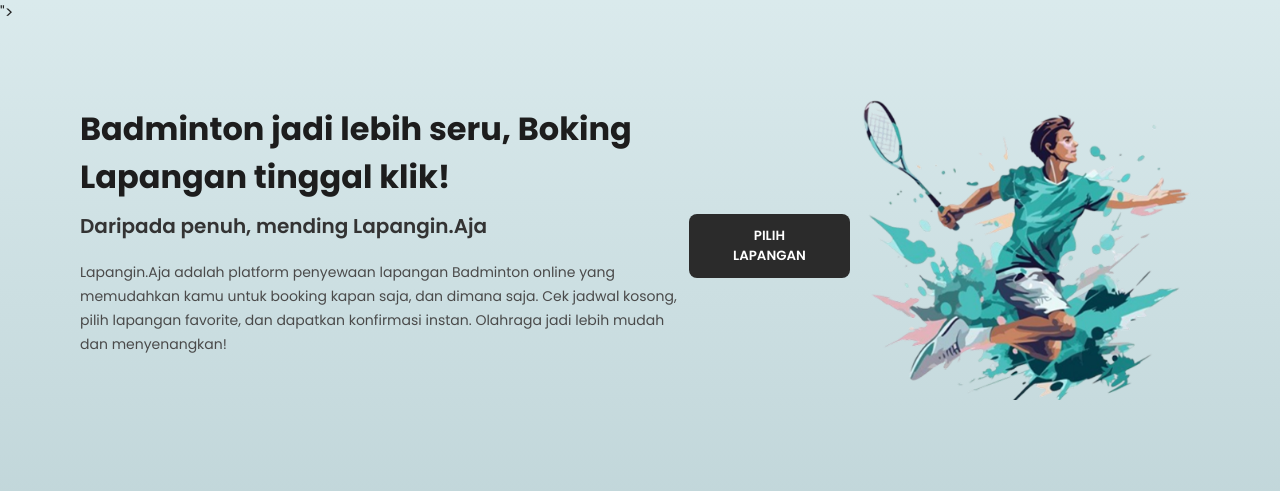
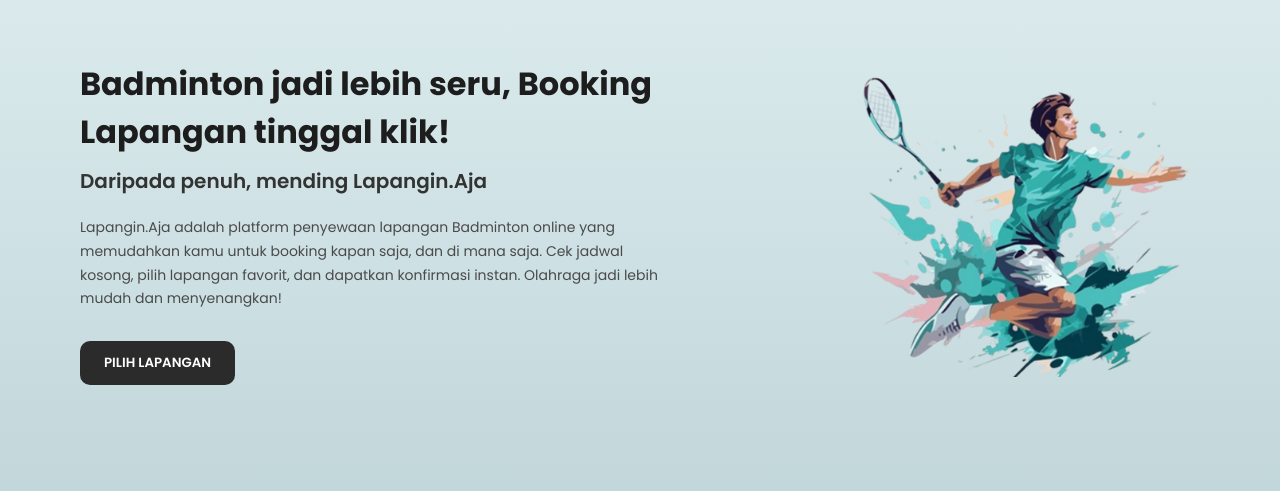
Before and after one commit to kaha-ayj/PROYEK1, a PHP site: page / in a window 1280 px wide. Shown: the part 101-592 px from the top of the page. Run offline with PHP 8.4, Linux system fonts and the light colour scheme.

Commit message:
modifikasi tampilan

```diff
--- a/assets/style.css
+++ b/assets/style.css
@@ -13,7 +13,7 @@ color: #222;
 min-height: 100vh;
 }
 
-/* HEADER */
+
 header {
 display: flex;
 justify-content: space-between;
@@ -25,7 +25,6 @@ padding: 25px 80px;
 width: 200px;
 height: auto;
 transform: scale(1.2);
-
 }
 
 .buttons button {
@@ -40,10 +39,6 @@ font-weight: 600;
 transition: 0.3s;
 }
 
-.buttons button.signup {
-background: #2b2b2b;
-}
-
 .buttons button:hover {
 opacity: 0.8;
 }
@@ -53,10 +48,14 @@ display: flex;
 justify-content: space-between;
 align-items: center;
 padding: 60px 80px;
+gap: 30px;
 }
 
 .hero .text {
-width: 55%;
+display: flex;
+flex-direction: column;
+align-items: flex-start;
+max-width: 600px;
 }
 
 .hero h2 {
@@ -83,23 +82,27 @@ margin-bottom: 30px;
 .hero .cta {
 background-color: #2b2b2b;
 color: white;
-padding: 12px 28px;
+padding: 12px 24px;
 border: none;
-border-radius: 8px;
+border-radius: 10px;
 cursor: pointer;
 font-weight: 600;
+transition: 0.3s;
+}
+
+.hero .cta:hover {
+background-color: #444;
 }
 
 .hero .image img {
 width: 350px;
 }
 
-/* FOOTER */
 footer {
 text-align: center;
 padding: 20px 0;
 font-size: 14px;
 color: #444;
-background: rgba(255,255,255,0.3);
+background: rgba(255, 255, 255, 0.3);
 margin-top: 40px;
 }
--- a/index.php
+++ b/index.php
@@ -1,30 +1,31 @@
 <?php
 include("includes/header.php");
 ?>
+<!DOCTYPE html>
+<html lang="en">
 <head>
-    <meta charset="UTF">
-    <meta name="Viewport" content="width=device-width, initial-scale=1.0">
+    <meta charset="UTF-8">
+    <meta name="viewport" content="width=device-width, initial-scale=1.0">
     <title>Lapangin.Aja</title>
     <link rel="stylesheet" href="assets/style.css">
-</head>">
 </head>
 <body>
     <section class="hero">
     <div class="text">
-        <h2> Badminton jadi lebih seru, Boking Lapangan tinggal klik!</h2>
-        <h3> Daripada penuh, mending Lapangin.Aja </h3>
+    <h2>Badminton jadi lebih seru, Booking Lapangan tinggal klik!</h2>
+    <h3>Daripada penuh, mending Lapangin.Aja</h3>
     <p>
         Lapangin.Aja adalah platform penyewaan lapangan Badminton online yang memudahkan
-            kamu untuk booking kapan saja, dan dimana saja. Cek jadwal kosong, pilih lapangan favorite,
+        kamu untuk booking kapan saja, dan di mana saja. Cek jadwal kosong, pilih lapangan favorit,
         dan dapatkan konfirmasi instan. Olahraga jadi lebih mudah dan menyenangkan!
     </p>
+    <a href="lapangan.php"><button class="cta">PILIH LAPANGAN</button></a>
     </div>
-    <a href="lapangan.php"> <button class="cta"> PILIH LAPANGAN </button></a>
+
     <div class="image">
     <img src="assets/image/pemain.png" alt="pemain Badminton">
     </div>
 </section>
 
-</footer>
 </body>
 </html>
```
Lines whose indentation alone changed are shown as unchanged.
